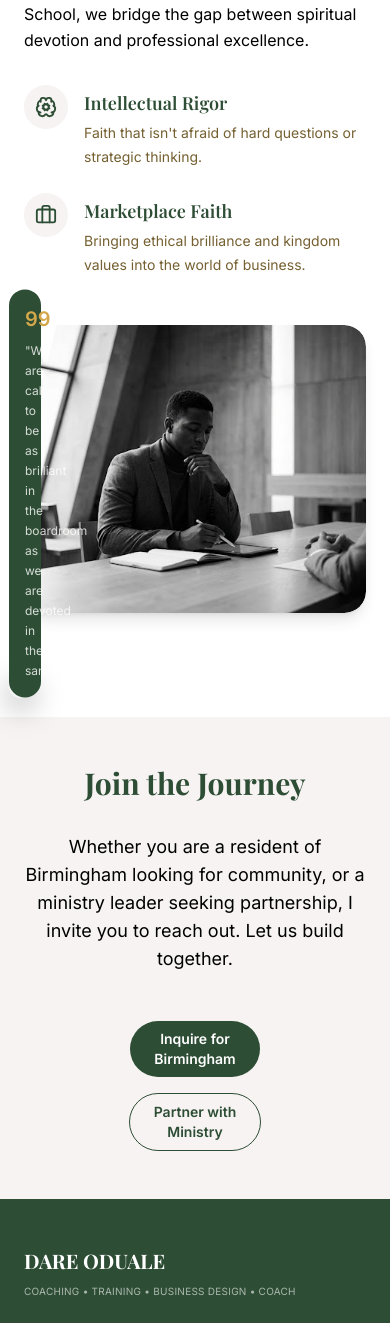
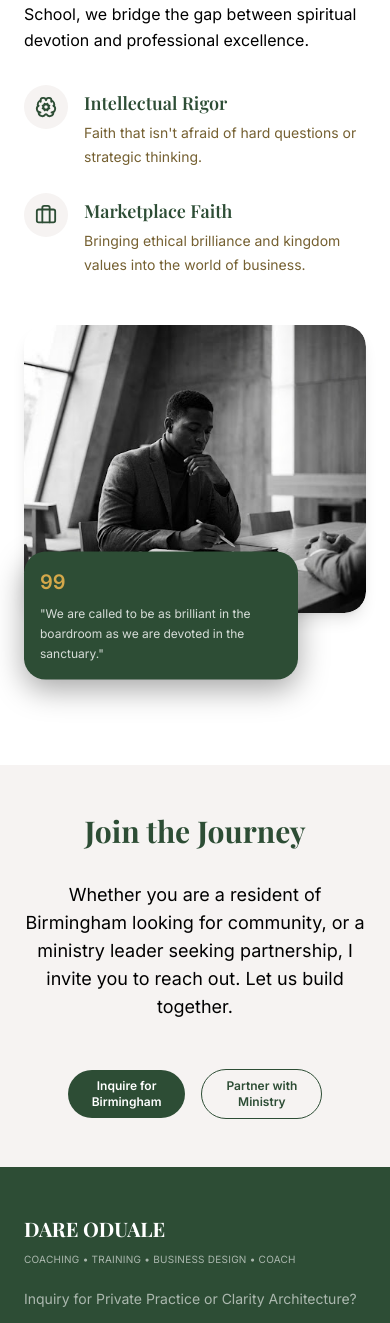
Before and after one commit to accurvia-labs/accurvia-project-1, a Next.js app in the folder frontend/: page /ministry in a window 390 px wide. Shown: the part 3659-4982 px from the top of the page. Built offline with nearby package versions, Linux system fonts and the light colour scheme.

Commit message:
refactor(ui): refine homepage, career, and ministry sections
- update Hero, Book Call CTA, and What We Do sections on homepage
- improve Career Hero and ministry CTA/mandate components
- adjust NavBar behavior and input component styling

```diff
--- a/frontend/src/components/homepage/BookCallCTA.tsx
+++ b/frontend/src/components/homepage/BookCallCTA.tsx
@@ -23,7 +23,7 @@ export function BookCallCTA() {
         {/* CTA Button */}
         <Button
           variant="default"
-          className="bg-secondary text-muted-foreground hover:bg-secondary/90 px-8 sm:px-12 py-3 font-bold h-11 sm:h-12 rounded-md mt-6 sm:mt-8"
+          className="bg-secondary text-secondary-foreground hover:bg-secondary/90 px-8 sm:px-12 py-3 font-bold h-11 sm:h-12 rounded-md mt-6 sm:mt-8"
           aria-label="Book a strategy call"
         >
           Book a Strategy Call
--- a/frontend/src/components/homepage/HeroSection.tsx
+++ b/frontend/src/components/homepage/HeroSection.tsx
@@ -44,7 +44,7 @@ export function HeroSection() {
       </div>
 
       {/* Desktop Side-by-Side Layout */}
-      <div className="hidden lg:flex bg-primary items-center gap-16 px-14 py-18">
+      <div className="hidden lg:flex bg-primary items-center gap-16 px-14 py-14">
         <div className="flex-1 w-full">
           {/* Hero Heading */}
           <h1
@@ -74,7 +74,7 @@ export function HeroSection() {
         {/* Image */}
         <div className="relative w-full flex-1 shadow-2xl shadow-foreground rounded-2xl overflow-hidden">
           <div className="rounded-2xl bg-muted overflow-hidden">
-            <div className="relative filter drop-shadow-2xl drop-shadow-foreground w-full aspect-4/5 origin-top-left rotate-25 translate-y-10 hover:rotate-0 hover:translate-y-0 hover:translate-x-0 transition-all duration-700 ease-in-out">
+            <div className="relative filter drop-shadow-2xl drop-shadow-foreground w-full h-140 aspect-4/5 origin-top-left rotate-25 translate-y-10 hover:rotate-0 hover:translate-y-0 hover:translate-x-0 transition-all duration-700 ease-in-out">
               <Image
                 src={dareOdualePortrait}
                 alt="Dare Oduale portrait"
--- a/frontend/src/components/homepage/WhatWeDoSection.tsx
+++ b/frontend/src/components/homepage/WhatWeDoSection.tsx
@@ -130,11 +130,7 @@ export function WhatWeDoSection() {
                   >
                     <CardHeader className="pb-4">
                       <h3
-                        className={`text-lg sm:text-xl md:text-2xl font-bold mb-2 font-heading ${
-                          isSecondary
-                            ? "text-muted-foreground"
-                            : "text-primary-foreground"
-                        }`}
+                        className={`text-lg sm:text-xl md:text-2xl font-bold mb-2 font-heading`}
                       >
                         {title}
                       </h3>
@@ -147,7 +143,7 @@ export function WhatWeDoSection() {
                             variant="outline"
                             className={`text-[10px] uppercase tracking-wide h-7 sm:h-8 px-3 py-2 rounded-md ${
                               isSecondary
-                                ? "bg-secondary/10 text-muted-foreground border-secondary/30 shadow-md shadow-primary/80"
+                                ? "bg-secondary/10 text-secondary-foreground border-secondary/30 shadow-md shadow-primary/80"
                                 : "bg-primary/10 text-primary-foreground border-primary/30 shadow-md shadow-secondary/40"
                             }`}
                           >
--- a/frontend/src/components/ministry/JoinTheJourneyCTA.tsx
+++ b/frontend/src/components/ministry/JoinTheJourneyCTA.tsx
@@ -20,11 +20,11 @@ export function JoinTheJourneyCTA() {
           build together.
         </p>
         {/* CTA Buttons */}
-        <div className="flex flex-col sm:flex-row gap-4 md:gap-6 justify-center items-center">
+        <div className="flex flex-row gap-4 md:gap-6 justify-center items-center">
           {/* Primary CTA */}
           <Link
             href="/contact"
-            className="bg-primary text-primary-foreground hover:bg-primary/90 px-6 py-2 md:px-20 md:py-4 text-sm rounded-full md:text-2xl font-semibold transition-smooth hover-l"
+            className="bg-primary text-primary-foreground hover:bg-primary/90 px-6 py-2 md:py-3 text-xs rounded-full md:text-md font-semibold transition-smooth hover-l"
           >
             Inquire for <br />
             Birmingham
@@ -33,7 +33,7 @@ export function JoinTheJourneyCTA() {
           {/* Secondary CTA */}
           <Link
             href="/contact"
-            className="border border-primary text-primary hover:bg-primary/80 hover:text-primary-foreground px-6 py-2 md:px-20 md:py-4 text-sm rounded-full md:text-2xl font-semibold transition-smooth hover-l"
+            className="border border-primary text-primary hover:bg-primary/80 hover:text-primary-foreground px-6 py-2 md:py-3 text-xs rounded-full md:text-md font-semibold transition-smooth hover-l"
           >
             Partner with <br />
             Ministry
--- a/frontend/src/components/ministry/LifeSchoolMandateSection.tsx
+++ b/frontend/src/components/ministry/LifeSchoolMandateSection.tsx
@@ -67,9 +67,9 @@ export function LifeSchoolMandateSection() {
           </div>
 
           {/* RIGHT COLUMN */}
-          <div className="flex-1 w-full relative pb-16 sm:pb-20 lg:pb-24">
+          <div className="flex-1 w-full relative pb-28 sm:pb-32 lg:pb-36">
             {/* Image */}
-            <div className="relative w-full h-72 sm:h-96 md:h-120 lg:h-140 rounded-2xl overflow-hidden shadow-lg hover:scale-105 transition-transform duration-300">
+            <div className="relative w-full h-72 sm:h-96 md:h-[480px] lg:h-[520px] rounded-2xl overflow-hidden shadow-lg hover:scale-105 transition-transform duration-300">
               <Image
                 src={LifeSchoolImage}
                 alt="LIFE School and Integration"
@@ -78,9 +78,9 @@ export function LifeSchoolMandateSection() {
               />
             </div>
 
-            {/* Quote Card — always overlays the image bottom-left */}
+            {/* Quote Card */}
             <motion.div
-              animate={{ y: [0, 8, 0] }}
+              animate={{ y: [0, -8, 0] }}
               transition={{
                 duration: 3.5,
                 repeat: Infinity,
@@ -88,33 +88,24 @@ export function LifeSchoolMandateSection() {
                 delay: 2,
               }}
               className="
-                absolute -bottom-4 -left-4
-                bg-card border border-border rounded-xl p-3
-                flex items-center gap-2.5
-                shadow-[0_10px_30px_rgba(0,0,0,0.35)]
-              "
-            >
-              <div
-                className="
-              absolute bottom-0 left-0
-              sm:bottom-0 sm:left-0
-              lg:bottom-0 lg:-left-14
+                absolute bottom-10 left-0
+                lg:-left-14
                 bg-primary
-              w-[75%] sm:w-72 lg:w-80
+                w-[80%] sm:w-72 lg:w-80
                 rounded-2xl
                 p-4 sm:p-6
                 flex flex-col justify-center
+                shadow-[0_10px_30px_rgba(0,0,0,0.35)]
                 transition-opacity duration-300
               "
             >
               <p className="text-secondary font-semibold text-xl sm:text-2xl">
                 99
               </p>
-                <p className="text-xs sm:text-sm lg:text-md text-primary-foreground/80 mt-2 leading-5 sm:leading-6">
+              <p className="text-xs sm:text-sm text-primary-foreground/80 mt-2 leading-5 sm:leading-6">
                 &quot;We are called to be as brilliant in the boardroom as we
                 are devoted in the sanctuary.&quot;
               </p>
-              </div>
             </motion.div>
           </div>
         </div>
--- a/frontend/src/components/navigation/NavBar.tsx
+++ b/frontend/src/components/navigation/NavBar.tsx
@@ -29,7 +29,7 @@ export function NavBar() {
       className="w-full sticky top-0 z-50 border-b bg-background/90 backdrop-blur-sm"
       aria-label="Main navigation"
     >
-      <div className="max-w-7xl mx-auto px-6 sm:px-10 md:px-14 py-4 sm:py-5 md:py-6 flex items-center justify-between">
+      <div className="max-w-7xl mx-auto px-6 py-4 sm:px-10 sm:py-3 md:px-14 flex items-center justify-between">
         {/* Logo */}
         <Link
           href="/"
--- a/frontend/src/components/ui/input.tsx
+++ b/frontend/src/components/ui/input.tsx
@@ -1,4 +1,5 @@
 import * as React from "react"
+
 import { cn } from "@/lib/utils"
 
 function Input({ className, type, ...props }: React.ComponentProps<"input">) {
```
Also changed, not shown: frontend/src/components/career/CareerHero.tsx (+8 -16 lines). Lines whose indentation alone changed are shown as unchanged.
